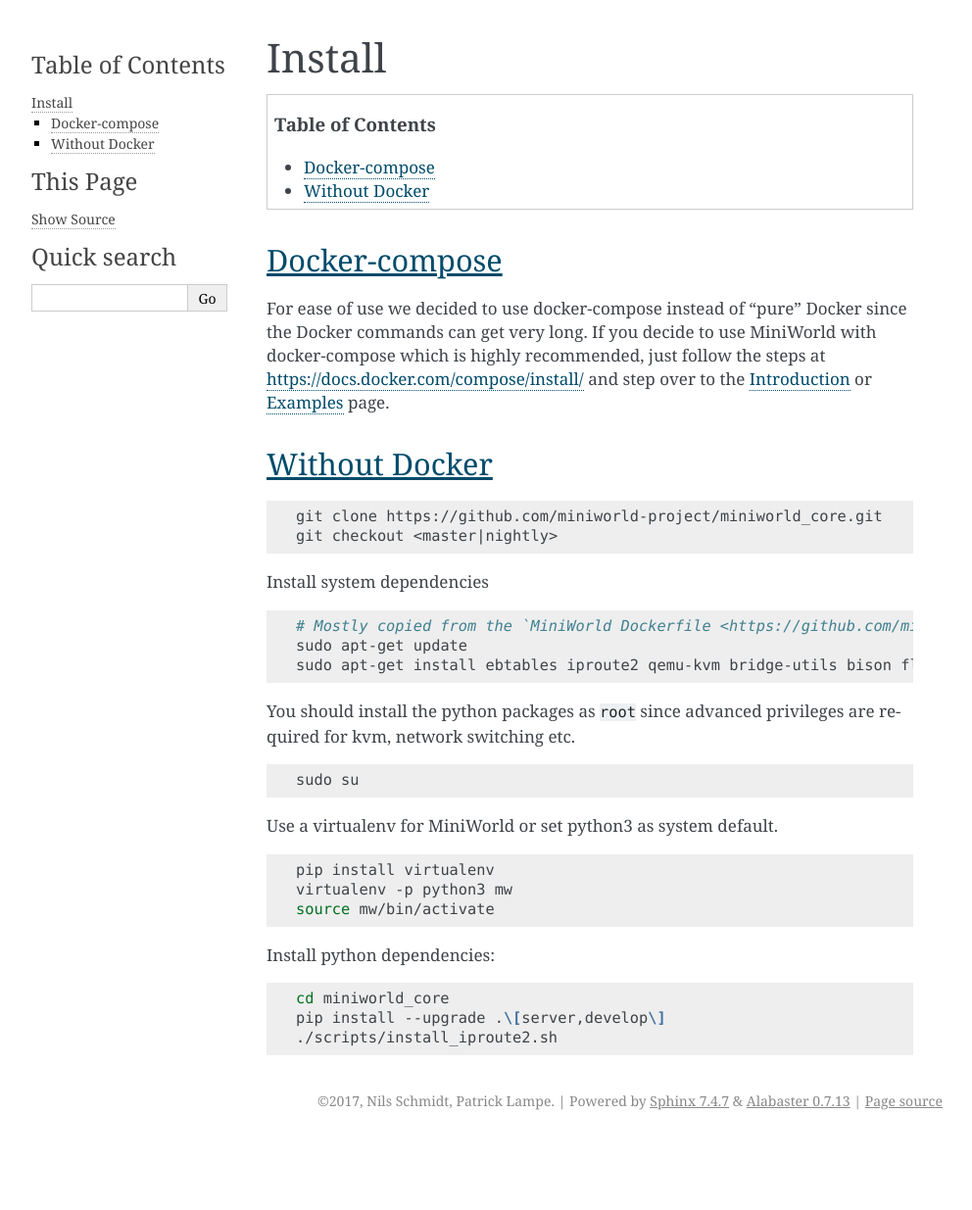
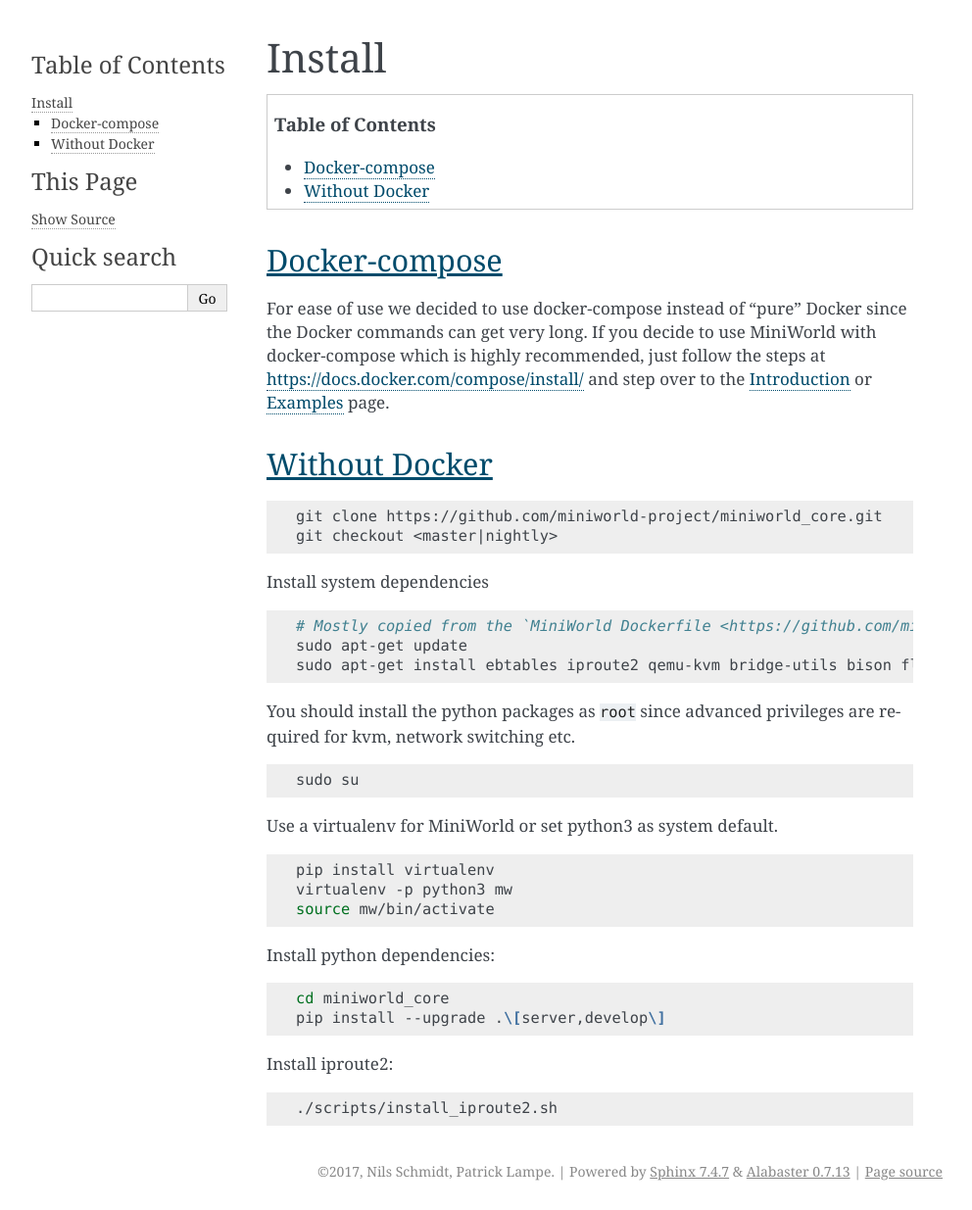
Before and after one commit to miniworld-project/miniworld_core, a Sphinx documentation site: the page built from doc/source/usage/install.rst, in a window 1280 px wide. Shown: the whole page at 98% size, without its empty margins (148-1140 px from the left). Built offline with Sphinx 7.4.7, drawn with Linux system fonts in a browser that asks for light colours; pages that are not in the unit, such as notebooks, are missing from menus; before the commit the page ends 1163 px from its top, so only the background shows below that.

Commit message:
Update install.rst

```diff
--- a/doc/source/usage/install.rst
+++ b/doc/source/usage/install.rst
@@ -46,4 +46,9 @@
 
    cd miniworld_core
    pip install --upgrade .\[server,develop\]
+
+Install iproute2:
+
+.. code-block:: bash
+
    ./scripts/install_iproute2.sh
```
Also changed, not shown: other parts of doc/source/usage/install.rst (+1 -1 lines).
